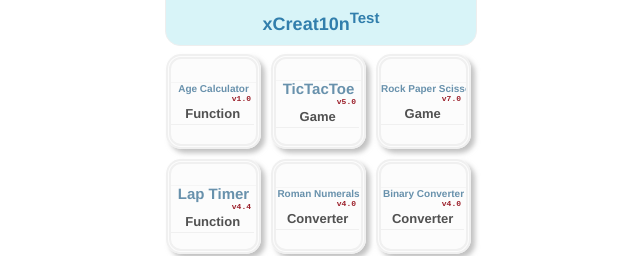
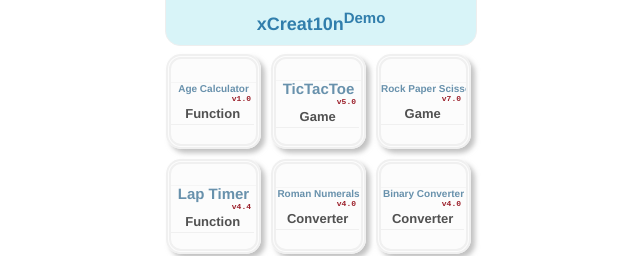
Before and after one commit to jxmked/Old-Creation, a plain HTML site: page index.html in a window 1280 px wide. Shown: the top 256 px of the page, 319-959 px from the left. Drawn offline with Linux system fonts and the light colour scheme.

Commit message:
Update index.html

```diff
--- a/index.html
+++ b/index.html
@@ -143,7 +143,7 @@ ga('send', 'pageview');
 </head>
 <body>
 	<div>
-		<h4 class="">xCreat10n<sup>Test</sup></h4>
+		<h4 class="">xCreat10n<sup>Demo</sup></h4>
 
 	</div>
 	<!-- Taking off this one may cause of problem on item list -->
```
